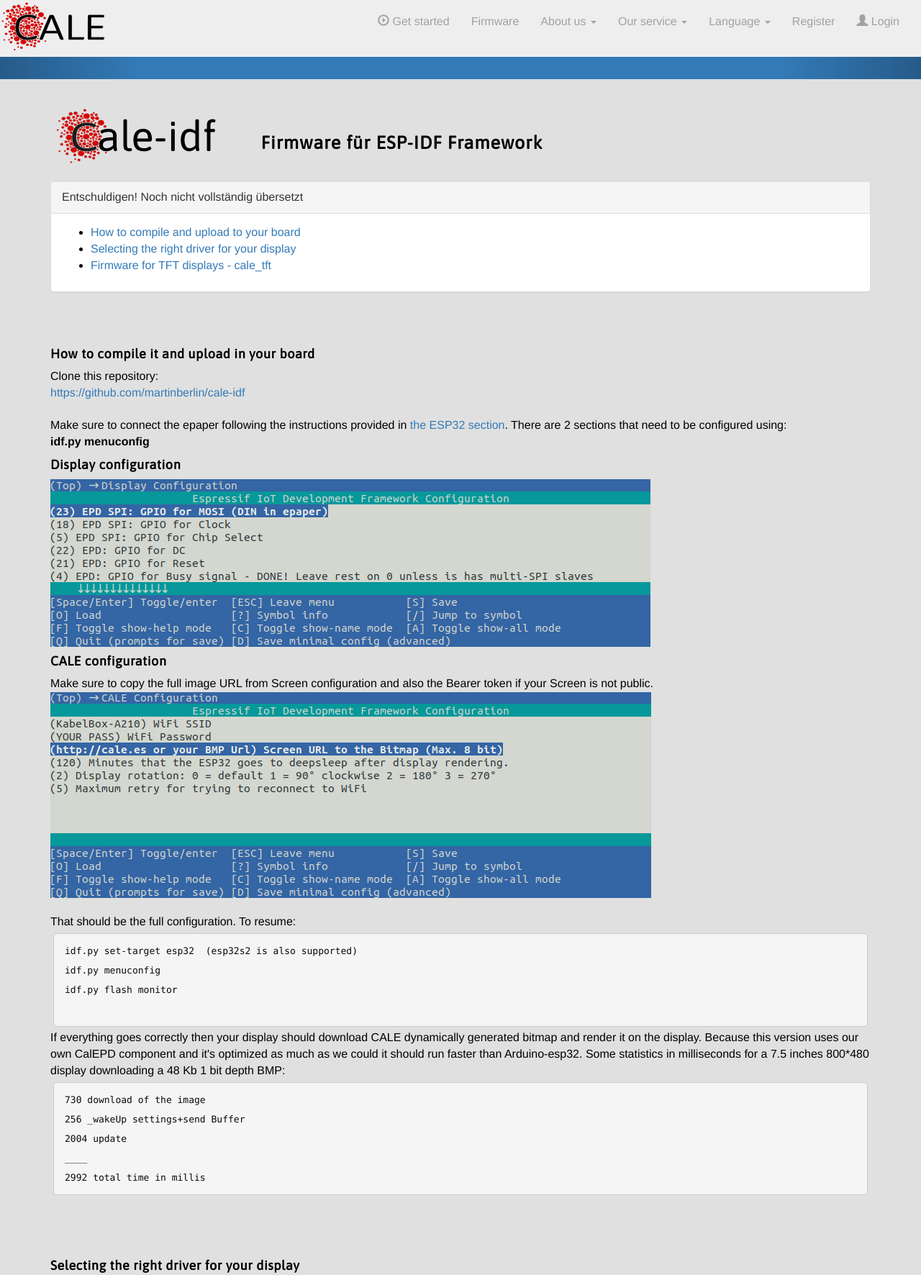
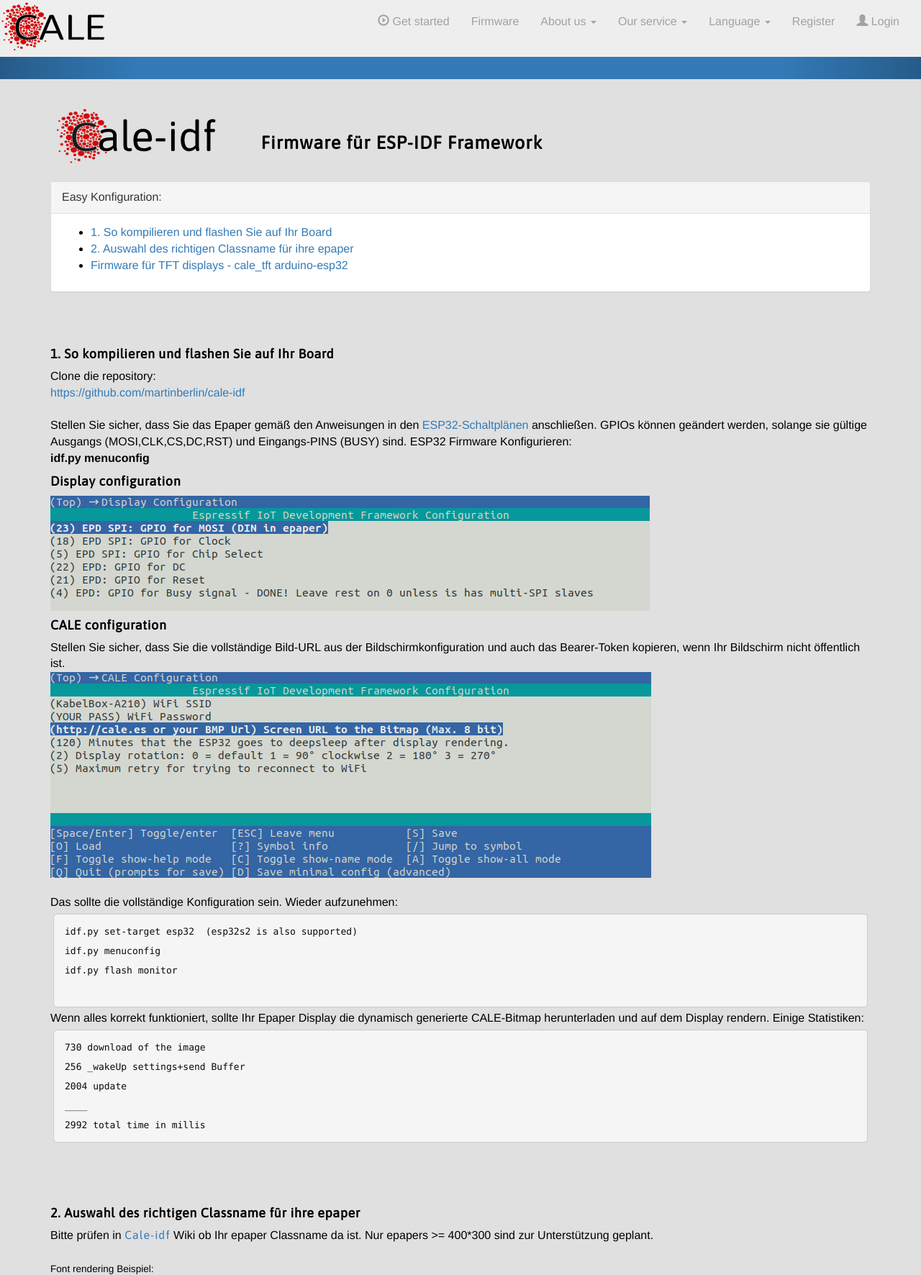
Before and after one commit to martinberlin/cale-integrations, a Symfony app: template templates/de/firmware/www-firmware-idf.html.twig in a window 1280 px wide. Shown: the top 1772 px of the page at 72% size. Run offline with Twig, Linux system fonts and the light colour scheme; the template is opened without the code that fills it, so the values that code supplies are empty; some libraries are stand-ins or nearby versions.

Commit message:
www idf version of Firmware

```diff
--- a/templates/de/firmware/www-firmware-blue.html.twig
+++ b/templates/de/firmware/www-firmware-blue.html.twig
@@ -41,6 +41,7 @@
         <li><a href="#repo">C++ Repository - master</a></li>
         <li><a href="#a2">Config referenz</a></li>
         <li><a href="#a3">Android App</a></li>
+        <li><a href="{{ path('firmware-idf') }}">Firmware für ESP-IDF</a> <span class="cale" style="font-weight: bold">NEU!</span></li>
         <li><a href="{{ path('firmware-t5') }}">TTGO T5 Firmware mit 3 Screens</a></li>
         <li><a href="{{ path('firmware') }}">Firmware und Schaltpläne ohne Bluetooth (ESP8266 / ESP32)</a></li>
     </ul>
--- a/templates/de/firmware/www-firmware-idf.html.twig
+++ b/templates/de/firmware/www-firmware-idf.html.twig
@@ -32,34 +32,36 @@
     </div>
     </div>
     <div class="panel panel-default" style="margin-top: 1em">
-                <div class="panel-heading">Entschuldigen! Noch nicht vollständig übersetzt</div>
+                <div class="panel-heading">Easy Konfiguration:</div>
                 <div class="panel-body">
     <ul>
-        <li><a href="#a1">How to compile and upload to your board</a></li>
-        <li><a href="#a2">Selecting the right driver for your display</a></li>
-        <li><a href="{{ path('firmware-tft') }}">Firmware for TFT displays - cale_tft</a></li>
+        <li><a href="#a1">1. So kompilieren und flashen Sie auf Ihr Board</a></li>
+        <li><a href="#a2">2. Auswahl des richtigen Classname für ihre epaper</a></li>
+        <li><a href="{{ path('firmware-tft') }}">Firmware für TFT displays - cale_tft arduino-esp32</a></li>
     </ul>
 
     </div></div>
 
     <p>
-        <a id="a1"></a><br><br><h4>How to compile it and upload in your board</h4>
-    Clone this repository:<br>
+        <a id="a1"></a><br><br><h4>1. So kompilieren und flashen Sie auf Ihr Board</h4>
+    Clone die repository:<br>
     <a href="https://github.com/martinberlin/cale-idf">https://github.com/martinberlin/cale-idf</a>
 <br><br>
-    Make sure to connect the epaper following the instructions provided in
-    <a href="{{ path('firmware') }}#s_esp32">the ESP32 section</a>.
+    Stellen Sie sicher, dass Sie das Epaper gemäß den Anweisungen in den
+    <a href="{{ path('firmware') }}#s_esp32">ESP32-Schaltplänen</a> anschließen.
+    GPIOs können geändert werden, solange sie gültige Ausgangs (MOSI,CLK,CS,DC,RST) und Eingangs-PINS (BUSY) sind.
 
-    There are 2 sections that need to be configured using:<br><b>idf.py menuconfig</b><br>
+    ESP32 Firmware Konfigurieren:<br><b>idf.py menuconfig</b><br>
 
     <h4>Display configuration</h4>
     <img src="/img/www/firmware/idf/menuconfig-display.png"><br>
 
     <h4>CALE configuration</h4>
-    Make sure to copy the full image URL from Screen configuration and also the Bearer token if your Screen is not public.<br>
+    Stellen Sie sicher, dass Sie die vollständige Bild-URL aus der Bildschirmkonfiguration und auch das Bearer-Token kopieren,
+    wenn Ihr Bildschirm nicht öffentlich ist.<br>
     <img src="/img/www/firmware/idf/menuconfig-cale.png"><br>
         <br>
-    That should be the full configuration. To resume: <br>
+    Das sollte die vollständige Konfiguration sein. Wieder aufzunehmen: <br>
 
     <pre>
 idf.py set-target esp32  (esp32s2 is also supported)
@@ -67,20 +69,18 @@
 idf.py flash monitor
     </pre>
 
-    If everything goes correctly then your display should download CALE dynamically generated bitmap and render it on the display.
-    Because this version uses our own CalEPD component and it's optimized as much as we could it should run faster than Arduino-esp32.
-    Some statistics in milliseconds for a 7.5 inches 800*480 display downloading a 48 Kb 1 bit depth BMP:<br>
+    Wenn alles korrekt funktioniert, sollte Ihr Epaper Display die dynamisch generierte CALE-Bitmap herunterladen und auf dem Display rendern. Einige Statistiken:<br>
     <pre>730 download of the image
 256 _wakeUp settings+send Buffer
 2004 update
 ____
 2992 total time in millis</pre>
     </p>
-    <a id="a2"></a><br><br><br><h4>Selecting the right driver for your display</h4>
-Please check <a href="https://github.com/martinberlin/cale-idf/wiki" class="cale">Cale-idf</a> Wiki section to see the supported epapers.
-    We are planning to support only 400*300 and bigger einks (Although some T5's 2.13 & 2.7 inches are supported)
-
-    <br><br><small>Font rendering demo:</small><br>
+    <a id="a2"></a><br><br><br><h4>2. Auswahl des richtigen Classname für ihre epaper</h4>
+    Bitte prüfen in <a href="https://github.com/martinberlin/cale-idf/wiki" class="cale">Cale-idf</a> Wiki
+    ob Ihr epaper Classname da ist.
+    Nur epapers >= 400*300 sind zur Unterstützung geplant.
+    <br><br><small>Font rendering Beispiel:</small><br>
     <img src="https://storage.luckycloud.de/thumbnail/61544feac3354a469448/1024/img/ubuntu-demo.jpeg">
 {% endblock %}
 
--- a/templates/de/firmware/www-firmware-t5.html.twig
+++ b/templates/de/firmware/www-firmware-t5.html.twig
@@ -37,6 +37,7 @@
         <li><a href="#blue">Bluetooth Firmware</a></li>
         <li><a href="#a2">GPIO referenz</a></li>
         <li><a href="#a3">3Dprint</a></li>
+        <li><a href="{{ path('firmware-idf') }}">Firmware für ESP-IDF</a> <span class="cale" style="font-weight: bold">NEU!</span></li>
         <li><a href="{{ path('firmware') }}">ESP32/ESP8266 Firmware ohne Bluetooth</a></li>
     </ul>
 
--- a/templates/de/firmware/www-firmware.html.twig
+++ b/templates/de/firmware/www-firmware.html.twig
@@ -29,6 +29,7 @@
                 <div class="panel-heading">Quick access:</div>
                 <div class="panel-body">
     <ul>
+        <li><a href="{{ path('firmware-idf') }}">Firmware für ESP-IDF</a> <span class="cale" style="font-weight: bold">NEU!</span></li>
         <li><a href="{{ path('firmware-blue') }}">Firmware mit Bluetooth</a></li>
         <li><a href="{{ path('firmware-t5') }}">TTGO T5 Firmware mit 3 Screens</a></li>
         <li><a href="#a1">C++ Repository - cale branch</a></li>
--- a/templates/en/news/news.html.twig
+++ b/templates/en/news/news.html.twig
@@ -29,7 +29,8 @@
                 <h5>SUN 21, JUN ´20</h5>
             </div>
         </div>
-        <p><img src="/assets/svg/logo/cale-idf.svg" align="left" style="margin-right: 2em">The Espressif IoT Development Framework (esp-idf) version of our firmware is ready to be tested:<br>
+        <p>
+            <a href="{{ path('firmware-idf') }}"><img src="/assets/svg/logo/cale-idf.svg" align="left" style="margin-right: 2em"></a>The Espressif IoT Development Framework (esp-idf) version of our firmware is ready to be tested:<br>
             <a href="https://github.com/martinberlin/cale-idf">https://github.com/martinberlin/cale-idf</a><br>Nightly branch: <b>refactor/oop</b>  Stable: master<br><br>
             It took long development weeks but was time well spent. This version is working faster than Arduino-framework version and is using our own CalEPD epaper component.
             Only using our own component it was possible to make SPI communication faster. Last measurements for an 800*480 1 bit image was 800 ms download plus 2200 ms rendering.
```
Also changed, not shown: templates/en/firmware/www-firmware-idf.html.twig (+16 -9 lines), public/img/www/firmware/idf/menuconfig-display.png.
